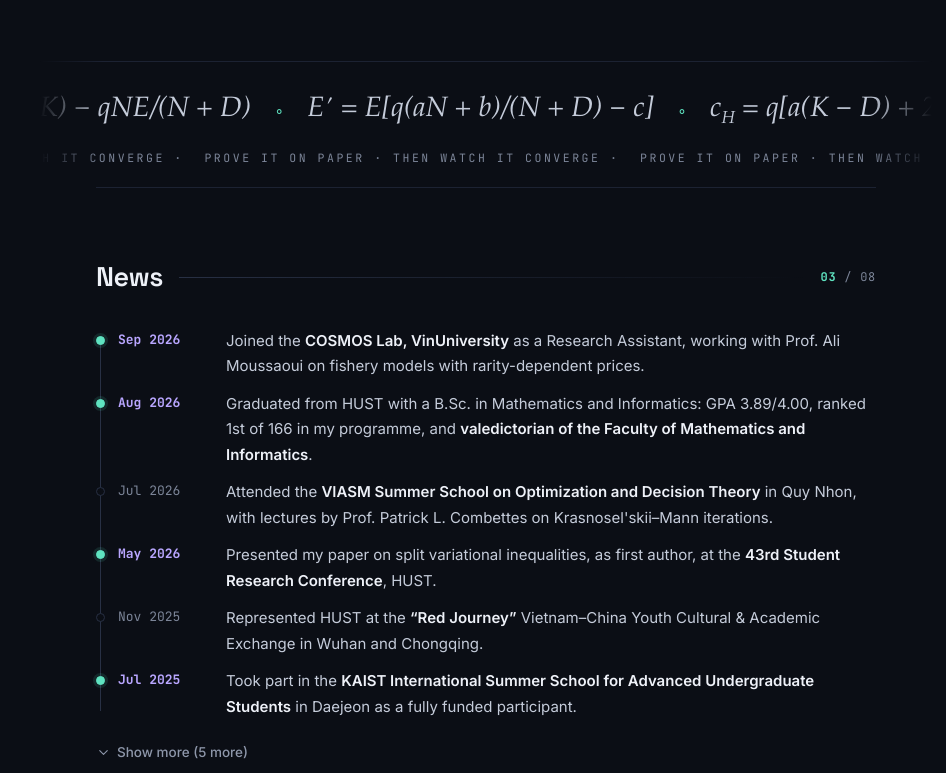
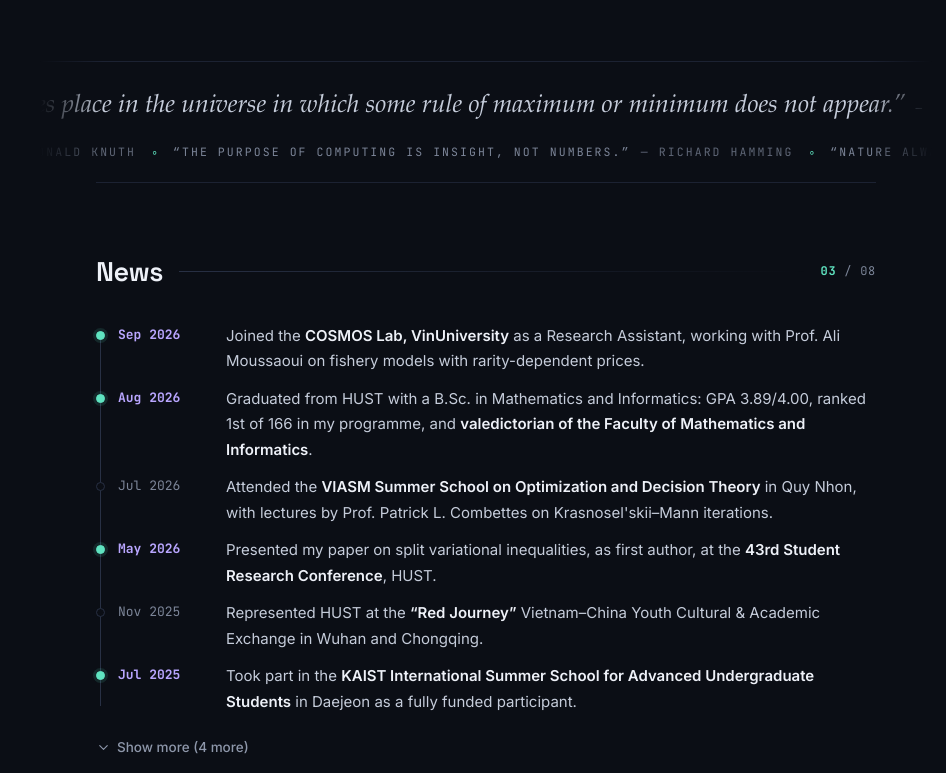
Before and after one commit to Hailc2407/hailc2407.github.io, a plain HTML site: page index.html in a window 1280 px wide. Shown: the part 2198-2971 px from the top of the page, without its empty margins (334-1280 px from the left). Drawn offline with Linux system fonts and the light colour scheme; animation ran at ten frames a second.

Commit message:
Replace the equation ribbon with quotes; trim Education and News (#2)
* Change contact email and add a download button to the CV viewer

Co-Authored-By: Claude Opus 5.5 <noreply@anthropic.com>
Claude-Session: https://claude.ai/code/session_01UyoYQbupFBYo55Ptak17WC

* Replace the equation ribbon with two rows of quotes on optimization

Co-Authored-By: Claude Opus 5.5 <noreply@anthropic.com>
Claude-Session: https://claude.ai/code/session_01UyoYQbupFBYo55Ptak17WC

* Drop the summer schools from Education and the Outstanding Student item from News

Co-Authored-By: Claude Opus 5.5 <noreply@anthropic.com>
Claude-Session: https://claude.ai/code/session_01UyoYQbupFBYo55Ptak17WC

---------

Co-authored-by: Claude <noreply@anthropic.com>

```diff
--- a/assets/css/style.css
+++ b/assets/css/style.css
@@ -467,7 +467,7 @@ mark { background: none; color: var(--gold); font-weight: 600; }
 .metric-value small { margin-left: 2px; color: var(--muted); font-size: 0.42em; font-weight: 500; letter-spacing: 0; }
 .metric-label { margin-top: 10px; color: var(--muted); font-family: var(--mono); font-size: 11px; letter-spacing: 0.12em; text-transform: uppercase; }
 
-/* ---------- Equation ribbon ---------- */
+/* ---------- Quote ribbon ---------- */
 .ribbon {
   margin: 64px calc(-1 * var(--gutter)) 0;
   padding: 24px 0 20px;
@@ -477,12 +477,18 @@ mark { background: none; color: var(--gold); font-weight: 600; }
   -webkit-mask-image: linear-gradient(90deg, transparent, #000 7%, #000 93%, transparent);
   mask-image: linear-gradient(90deg, transparent, #000 7%, #000 93%, transparent);
 }
-.ribbon-row { display: flex; align-items: baseline; width: max-content; animation: marquee 80s linear infinite; }
-.ribbon-row .eq { padding: 0 0.85em; color: var(--text-2); font-family: var(--serif); font-size: clamp(20px, 2.5vw, 28px); font-style: italic; white-space: nowrap; }
-.ribbon-row .eq sub { font-size: 0.62em; }
-.ribbon-row .sep { color: var(--coral); font-size: 15px; }
-.ribbon-row.motto { margin-top: 14px; animation-direction: reverse; animation-duration: 110s; }
-.ribbon-row.motto span { padding-right: 1.8em; color: var(--faint); font-family: var(--mono); font-size: 11.5px; letter-spacing: 0.22em; text-transform: uppercase; white-space: nowrap; }
+.ribbon-row { display: flex; width: max-content; animation: marquee 140s linear infinite; }
+.ribbon-unit { display: flex; align-items: baseline; white-space: nowrap; }
+.ribbon-row q { quotes: "“" "”"; }
+.ribbon-row cite { margin-left: 0.9em; font-style: normal; }
+.ribbon-row cite::before { content: "— "; }
+.ribbon-row .sep { padding: 0 1.4em; color: var(--coral); font-size: 15px; }
+.ribbon-row.major q { color: var(--text-2); font-family: var(--serif); font-size: clamp(19px, 2.2vw, 25px); font-style: italic; }
+.ribbon-row.major cite { color: var(--muted); font-family: var(--mono); font-size: 11px; letter-spacing: 0.16em; text-transform: uppercase; }
+.ribbon-row.minor { margin-top: 14px; animation-direction: reverse; animation-duration: 120s; }
+.ribbon-row.minor q, .ribbon-row.minor cite { color: var(--faint); font-family: var(--mono); font-size: 11.5px; letter-spacing: 0.18em; text-transform: uppercase; }
+.ribbon-row.minor cite { opacity: 0.75; }
+.ribbon-row.minor .sep { font-size: 11px; }
 .ribbon + .section { border-top: 1px solid var(--border-soft); }
 
 /* ---------- News ---------- */
--- a/assets/js/main.js
+++ b/assets/js/main.js
@@ -291,14 +291,17 @@
   }
 
   function renderRibbon() {
-    const eqs = S.equations;
-    if (!has(eqs)) return "";
-    const unit = eqs.map((e) => `<span class="eq">${e}</span><span class="sep">◦</span>`).join("");
-    const motto = S.motto
-      ? `<div class="ribbon-row motto">${Array.from({ length: 12 }, () => `<span>${S.motto}</span>`).join("")}</div>`
-      : "";
-    return `<div class="ribbon" aria-hidden="true"><div class="ribbon-row">${unit}${unit}</div>${motto}</div>`;
+    // each row holds its quotes twice so the marquee loops seamlessly;
+    // only the first copy is read out by screen readers
+    const row = (quotes, cls) => {
+      if (!has(quotes)) return "";
+      const unit = quotes.map((q) => `<q>${q.text}</q><cite>${q.by}</cite><span class="sep">◦</span>`).join("");
+      return `<div class="ribbon-row ${cls}"><span class="ribbon-unit">${unit}</span><span class="ribbon-unit" aria-hidden="true">${unit}</span></div>`;
+    };
+    const rows = row(S.quotes, "major") + row(S.quotesSmall, "minor");
+    return rows ? `<div class="ribbon" aria-label="Quotes on optimization">${rows}</div>` : "";
   }
+
 
   function renderSections() {
     const out = [];
@@ -319,7 +322,7 @@
           </header>
           ${body}
         </section>`);
-      // the equation ribbon sits after the About / Prospects block
+      // the quote ribbon sits after the About / Prospects block
       if (sec.id === "prospects" || (sec.id === "about" && !has(S.prospects && S.prospects.paragraphs))) out.push(renderRibbon());
     });
     $("#sections").innerHTML = out.join("");
--- a/content.js
+++ b/content.js
@@ -92,17 +92,20 @@ window.SITE = {
     ],
   },
 
-  /* Scrolling ribbon between Prospects and News: equations from my own work */
-  equations: [
-    "N′ = rN(1 − N/K) − qNE/(N + D)",
-    "E′ = E[q(aN + b)/(N + D) − c]",
-    "c<sub>H</sub> = q[a(K − D) + 2b]/(K + D)",
-    "Y* ≤ rK/4",
-    "w<sub>k</sub> = (1 − α<sub>k</sub>)x<sub>k</sub> + θ<sub>k</sub>(x<sub>k</sub> − x<sub>k−1</sub>)",
-    "⟨B<sub>0</sub>x*, x − x*⟩ ≥ 0",
-    "‖u*‖ = min<sub>u∈Γ</sub> ‖u‖",
+  /* Scrolling ribbon between Prospects and News: two rows of quotes that
+     drift in opposite directions. Large row first, small row second. */
+  quotes: [
+    { text: "Nothing at all takes place in the universe in which some rule of maximum or minimum does not appear.", by: "Leonhard Euler" },
+    { text: "The great watershed in optimization isn't between linearity and nonlinearity, but convexity and nonconvexity.", by: "R. Tyrrell Rockafellar" },
+    { text: "All models are wrong, but some are useful.", by: "George Box" },
+    { text: "Nature is thrifty in all its actions.", by: "Pierre-Louis Maupertuis" },
   ],
-  motto: "Prove it on paper · then watch it converge ·",
+  quotesSmall: [
+    { text: "The purpose of computing is insight, not numbers.", by: "Richard Hamming" },
+    { text: "Nature always acts by the shortest paths.", by: "Pierre de Fermat" },
+    { text: "We must know. We will know.", by: "David Hilbert" },
+    { text: "Premature optimization is the root of all evil.", by: "Donald Knuth" },
+  ],
 
   /* ---------- 03 News ---------- */
   // key: true colours the date gold. "initial" items show before "Show more".
@@ -115,7 +118,6 @@ window.SITE = {
       { date: "May 2026", key: true, text: "Presented my paper on split variational inequalities, as first author, at the <b>43rd Student Research Conference</b>, HUST." },
       { date: "Nov 2025", text: "Represented HUST at the <b>“Red Journey”</b> Vietnam–China Youth Cultural &amp; Academic Exchange in Wuhan and Chongqing." },
       { date: "Jul 2025", key: true, text: "Took part in the <b>KAIST International Summer School for Advanced Undergraduate Students</b> in Daejeon as a fully funded participant." },
-      { date: "2025", text: "Named a <b>University Outstanding Student</b> of HUST for the 2024–2025 academic year." },
       { date: "Feb 2025", text: "Started as a Research Assistant at HUST with Assoc. Prof. Nguyen Thi Thu Thuy, working on algorithms for variational inequalities." },
       { date: "2024", text: "Took over coordination of the Chap Canh Bach Khoa tutoring programme for students in Mu Cang Chai." },
       { date: "2023", text: "Started teaching free mathematics lessons to secondary-school students in Mu Cang Chai." },
@@ -146,20 +148,6 @@ window.SITE = {
         detail: "GPA <mark>3.89/4.00</mark> · Excellent · ranked <b>1st of 166</b> · <span class='hl'>Graduation Valedictorian</span>",
         place: "Faculty of Mathematics and Informatics<br>Hanoi University of Science and Technology (HUST)",
         chips: ["Optimization Methods", "Partial Differential Equations", "Probability &amp; Statistics", "Numerical Analysis", "Functional Analysis", "Complex Analysis"],
-      },
-      {
-        when: "Jul 2026",
-        kind: "Summer school",
-        title: "VIASM Summer School on Optimization and Decision Theory",
-        detail: "Lectures by Prof. Patrick L. Combettes (NC State) on Krasnosel'skii–Mann iterations, from the fundamentals to stochastic iterations and convergence rates.",
-        place: "Vietnam Institute for Advanced Study in Mathematics (<a href='https://viasm.edu.vn' target='_blank' rel='noopener'>VIASM</a>) · Quy Nhon, Vietnam",
-      },
-      {
-        when: "Jul 2025",
-        kind: "Summer school",
-        title: "KAIST International Summer School for Advanced Undergraduate Students",
-        detail: "<b>Fully funded participant.</b> Advanced courses in PDEs, Stochastic Analysis, Financial Mathematics, Algebra and Statistics.",
-        place: "<a href='https://www.kaist.ac.kr' target='_blank' rel='noopener'>KAIST</a> · Daejeon, South Korea",
       },
     ],
   },
```
Also changed, not shown: README.md.
